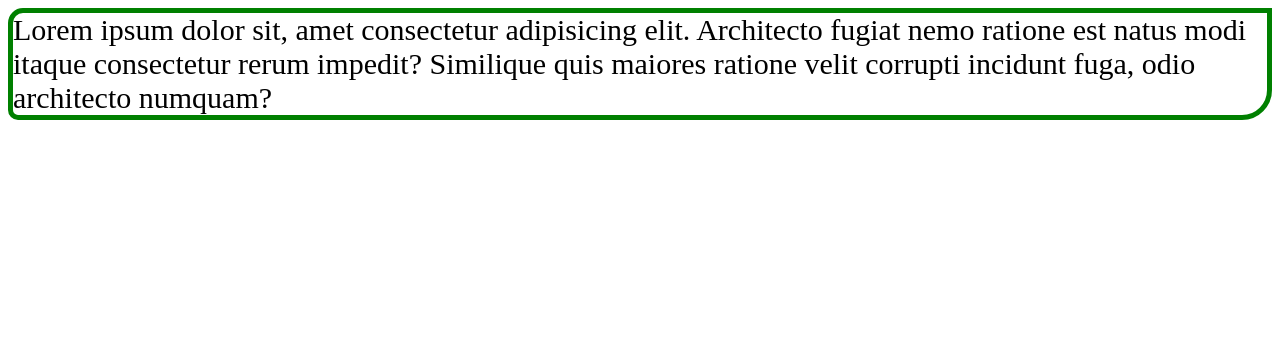
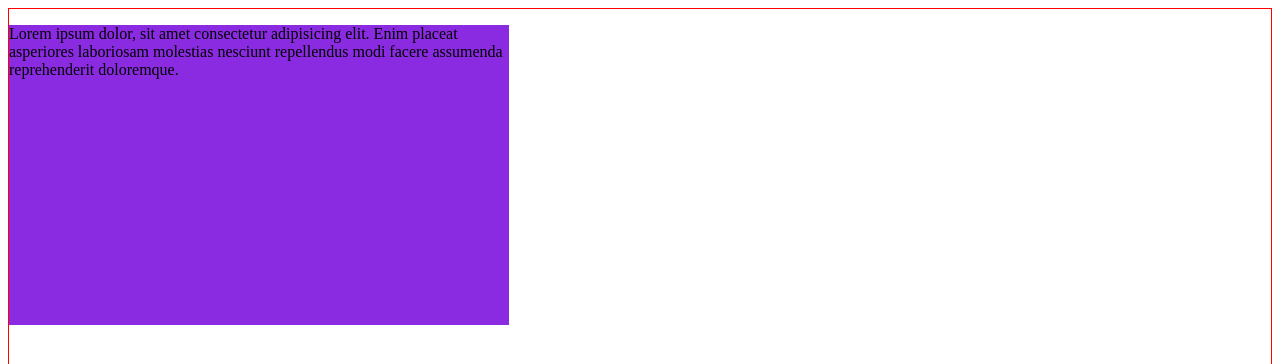
Before and after one commit to ashraf-git/CSS-Tutorial, a plain HTML site: page index.html in a window 1280 px wide. Shown: the top 364 px of the page. Drawn offline with Linux system fonts and the light colour scheme.

Commit message:
width height

```diff
--- a/index.html
+++ b/index.html
@@ -8,9 +8,9 @@
 
 </head>
 <body>
-   <div id="border">
-       Lorem ipsum dolor sit, amet consectetur adipisicing elit. Architecto fugiat nemo ratione est natus modi itaque consectetur rerum impedit? Similique quis maiores ratione velit corrupti incidunt fuga, odio architecto numquam?
-   </div>
+  <div id="div1">
+      <p>Lorem ipsum dolor, sit amet consectetur adipisicing elit. Enim placeat asperiores laboriosam molestias nesciunt repellendus modi facere assumenda reprehenderit doloremque.</p>
+  </div>
 
 </body>
 </html>
--- a/style.css
+++ b/style.css
@@ -1,15 +1,14 @@
-#border{
-    /* border-style: solid;
-    border-width: 5px 4px 20px 2px;
-    border-color: green yellow red aqua; */
-    border: 5px solid green;
-
-    border-top-left-radius: 15px;
-    border-bottom-left-radius: 10px;
-    border-bottom-right-radius: 30px;
-     /*
-     border-top-style: solid;
-     border-top-width: 5px;
-     border-top-color: red; */
-    font-size: 30px;
+body{
+    border: 1px solid red;
+    height: 1000px;
 }
+#div1{
+    background-color: blueviolet;
+    /* height: 500px; */
+    /* max-height: 300px; */
+    /* height: 20%; */
+    width: 70%;
+    max-width: 500px;
+    min-height: 300px;
+    min-width: 400px;
+}
```
